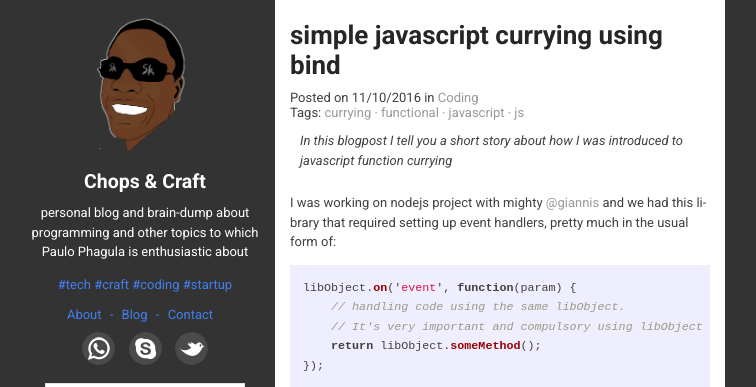
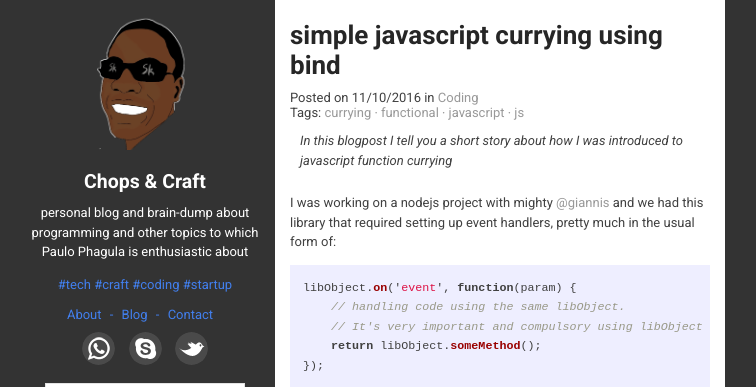
Before and after one commit to PauloPhagula/site, a Jekyll site: the page built from _posts/2016-10-12-simple-javascript-currying-using-bind.md, in a window 1280 px wide and 900 px high. Shown: the top 387 px of the window, without its empty margins (240-996 px from the left). Built offline with Jekyll 4.4.1, drawn with Linux system fonts in a browser that asks for light colours; comment, search, counter and statistics services are not loaded.

Commit message:
fix typos

````diff
--- a/_posts/2016-10-12-simple-javascript-currying-using-bind.md
+++ b/_posts/2016-10-12-simple-javascript-currying-using-bind.md
@@ -8,7 +8,7 @@ categories: Coding
 tags: javascript js currying functional
 ---
 
-I was working on nodejs project with mighty [@giannis](https://github.com/giannis) and we had this library that
+I was working on a nodejs project with mighty [@giannis](https://github.com/giannis) and we had this library that
 required setting up event handlers, pretty much in the usual form of:
 
 ```javascript
@@ -43,6 +43,7 @@ And that is where the challenge begun, as in the `handlerfn` I could no longer
 know which `libObject` instance I should call.
 
 That's when might [@giannis](https://github.com/giannis) told me:
+
 > mate, just use "bind" on the handlerfn, and pass in the key/id of the instance
 you want.
 
````
